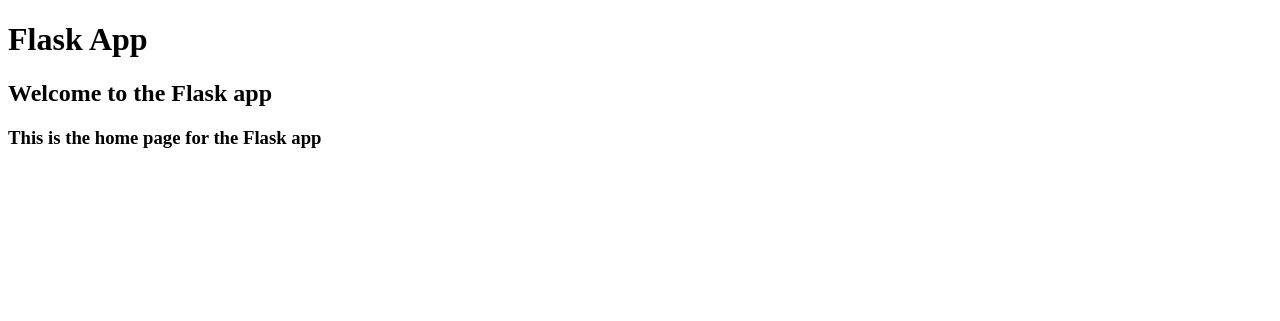
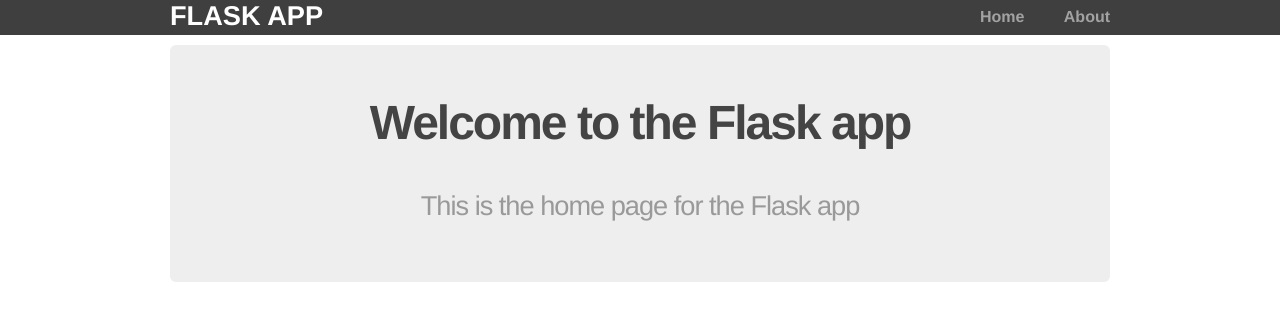
Before and after one commit to towsea/web-dev-coursework, a Flask app: template flaskapp/app/templates/home.html in a window 1280 px wide. Shown: the top 321 px of the page. Run offline with Flask 2, Linux system fonts and the light colour scheme; the template is opened without the code that fills it, so the values that code supplies are empty.

Commit message:
Flask completed

```diff
--- a/flaskapp/app/routes.py
+++ b/flaskapp/app/routes.py
@@ -7,6 +7,10 @@ app = Flask(__name__)
 def home():
   return render_template('home.html')
 
+@app.route('/about')
+def about():
+  return render_template('about.html')
+
 if __name__ == '__main__':
   port = int(os.getenv('PORT', 8080))
   host = os.getenv('IP', '0.0.0.0')
--- /dev/null
+++ b/flaskapp/app/static/main.css
@@ -0,0 +1,76 @@
+body {
+  margin: 0;
+  padding: 0;
+  font-family: "Helvetica Neue", Helvetica, Arial, sans-serif;
+  color: #444;
+}
+
+
+header {
+  background-color: #2B2B2B;
+  height: 35px;
+  width: 100%;
+  opacity: .9;
+  margin-bottom: 10px;
+}
+
+header h1.logo {
+  margin: 0;
+  font-size: 1.7em;
+  color: #fff;
+  text-transform: uppercase;
+  float: left;
+}
+
+header h1.logo:hover {
+  color: #fff;
+  text-decoration: none;
+}
+
+
+.container {
+  width: 940px;
+  margin: 0 auto;
+}
+
+div.jumbo {
+  padding: 10px 0 30px 0;
+  background-color: #eeeeee;
+  -webkit-border-radius: 6px;
+     -moz-border-radius: 6px;
+          border-radius: 6px;
+}
+
+h2 {
+  font-size: 3em;
+  margin-top: 40px;
+  text-align: center;
+  letter-spacing: -2px;
+}
+
+h3 {
+  font-size: 1.7em;
+  font-weight: 100;
+  margin-top: 30px;
+  text-align: center;
+  letter-spacing: -1px;
+  color: #999;
+}
+
+.menu {
+  float: right;
+  margin-top: 8px;
+}
+
+.menu li {
+  display: inline;
+}
+
+.menu li + li {
+  margin-left: 35px;
+}
+
+.menu li a {
+  color: #999;
+  text-decoration: none;
+}
--- /dev/null
+++ b/flaskapp/app/templates/about.html
@@ -0,0 +1,6 @@
+{% extends "layout.html" %}
+
+{% block content %}
+  <h2>About</h2>
+  <p>This is an About page for the Intro to Flask article. Don't I look good? Oh stop, you're making me blush.</p>
+{% endblock %}
--- a/flaskapp/app/templates/layout.html
+++ b/flaskapp/app/templates/layout.html
@@ -1,13 +1,19 @@
 <!DOCTYPE html>
 <html>
   <head>
-    <title>Flask App</title>
+    <title>Flask</title>
+    <strong><link rel="stylesheet" href="{{ url_for('static', filename='css/main.css') }}"></strong>
   </head>
   <body>
-
     <header>
       <div class="container">
         <h1 class="logo">Flask App</h1>
+        <strong><nav>
+          <ul class="menu">
+            <li><a href="{{ url_for('home') }}">Home</a></li>
+            <li><a href="{{ url_for('about') }}">About</a></li>
+          </ul>
+        </nav></strong>
       </div>
     </header>
 
@@ -15,6 +21,5 @@
       {% block content %}
       {% endblock %}
     </div>
-
   </body>
 </html>
```
